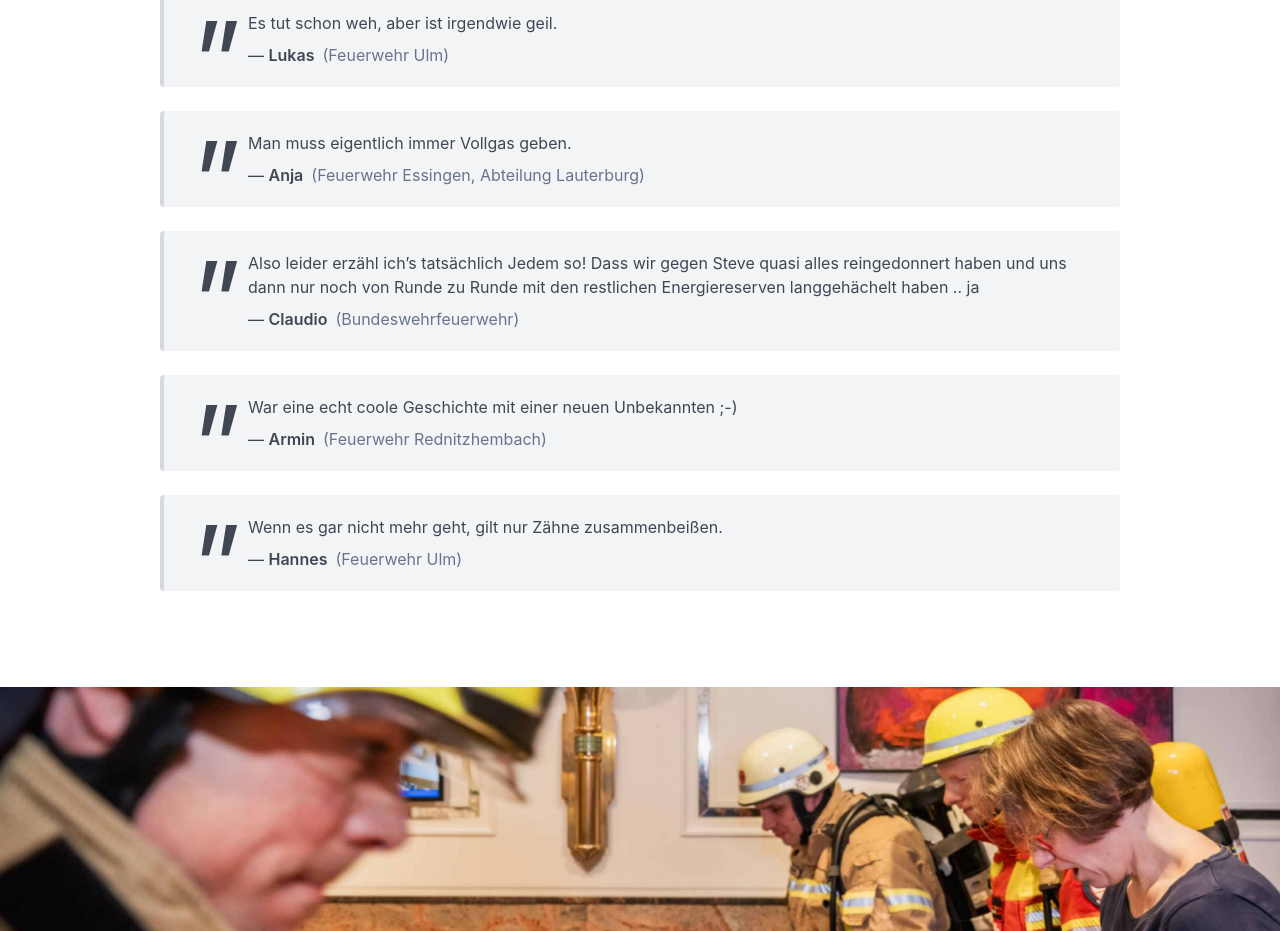
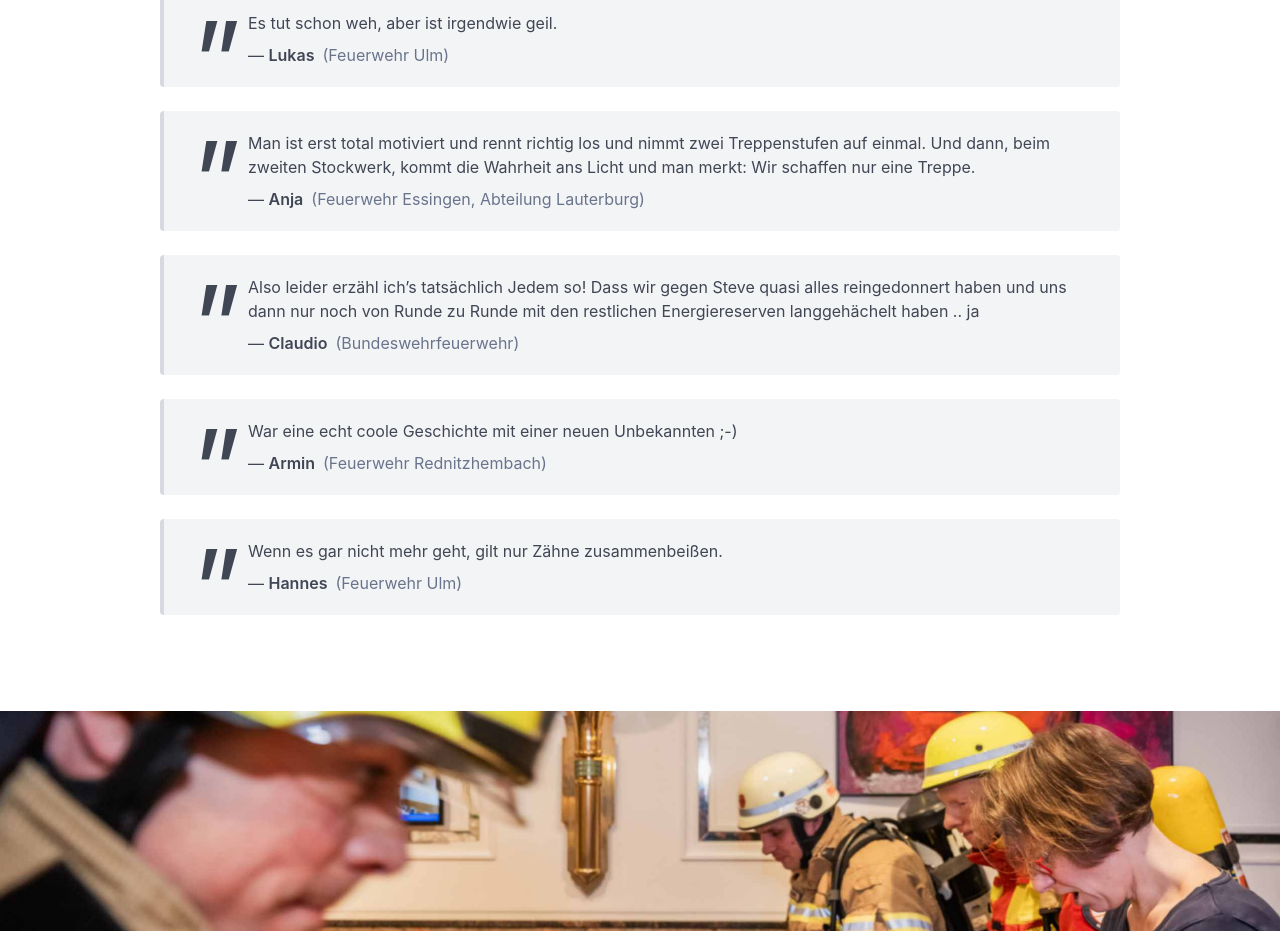
Before and after one commit to steffkes/schachmatt-ulm, a Nuxt app: page / in a window 1280 px wide. Shown: the part 3220-4151 px from the top of the page. Built offline with nearby package versions, Linux system fonts and the light colour scheme; no server answers.

Commit message:
use other quote from Anja

```diff
--- a/pages/index.vue
+++ b/pages/index.vue
@@ -135,7 +135,12 @@
       <article class="message">
         <div class="message-body">
           <blockquote>
-            <p>Man muss eigentlich immer Vollgas geben.</p>
+            <p>
+              Man ist erst total motiviert und rennt richtig los und nimmt zwei
+              Treppenstufen auf einmal. Und dann, beim zweiten Stockwerk, kommt
+              die Wahrheit ans Licht und man merkt: Wir schaffen nur eine
+              Treppe.
+            </p>
           </blockquote>
           <p class="mt-2">
             — <strong>Anja</strong>
```
